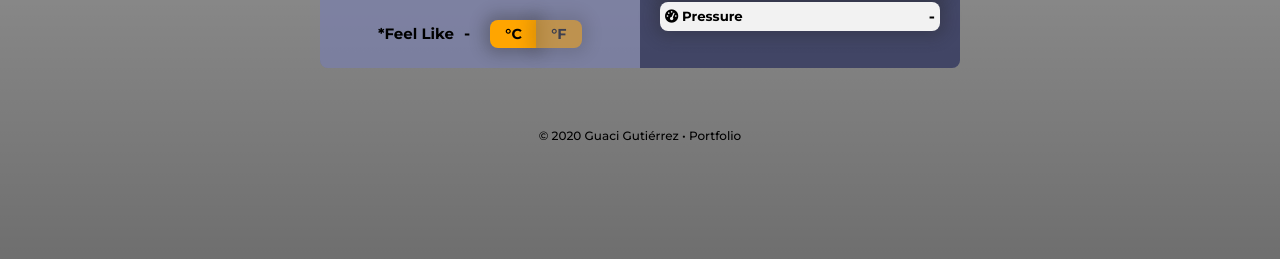
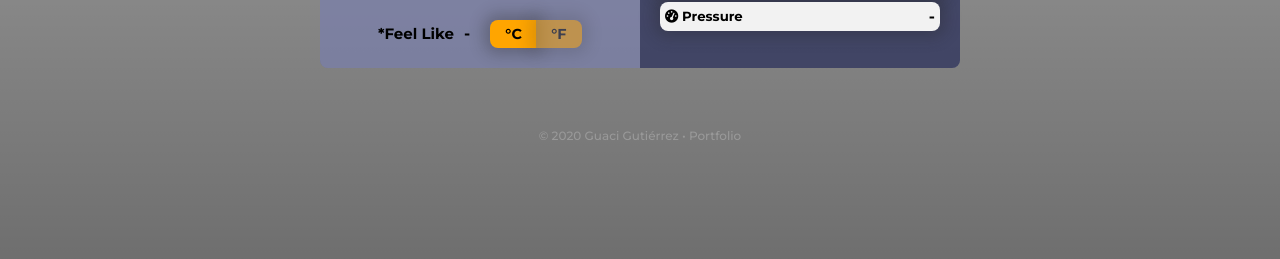
Before and after one commit to GuaciG/local-weather-app, a plain HTML site: page index.html in a window 1280 px wide. Shown: the part 453-712 px from the top of the page. Drawn offline with Linux system fonts and the light colour scheme.

Commit message:
fix color footer

```diff
--- a/styles.css
+++ b/styles.css
@@ -225,11 +225,12 @@ body {
   padding: 10px 0;
   margin-top: 50px;
   font-size: 12px;
+  color: #999;
 }
 
 .footer a {
   text-decoration: none;
-  color: #000;
+  color: #999;
 }
 
 .footer a:hover {
```
